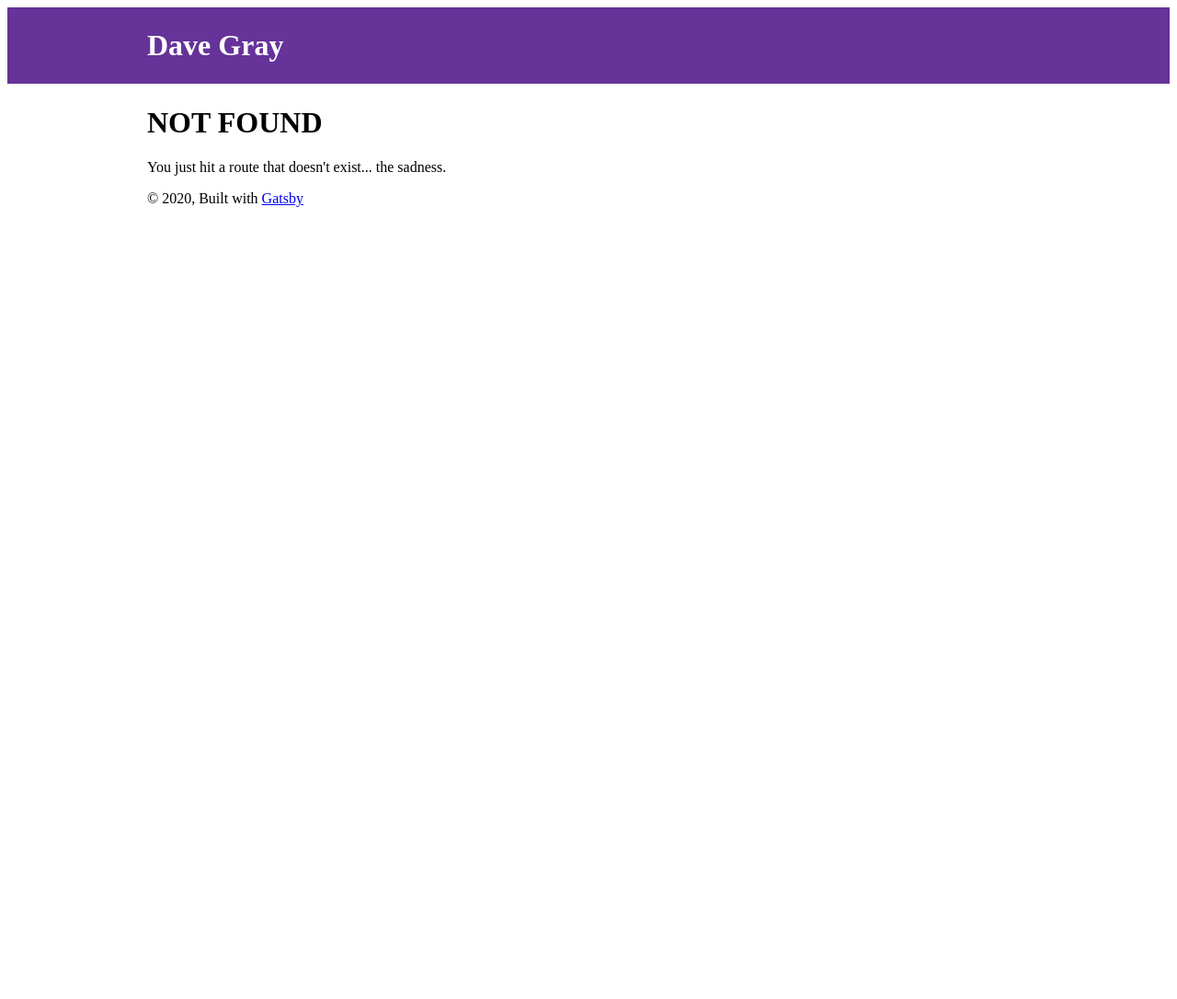
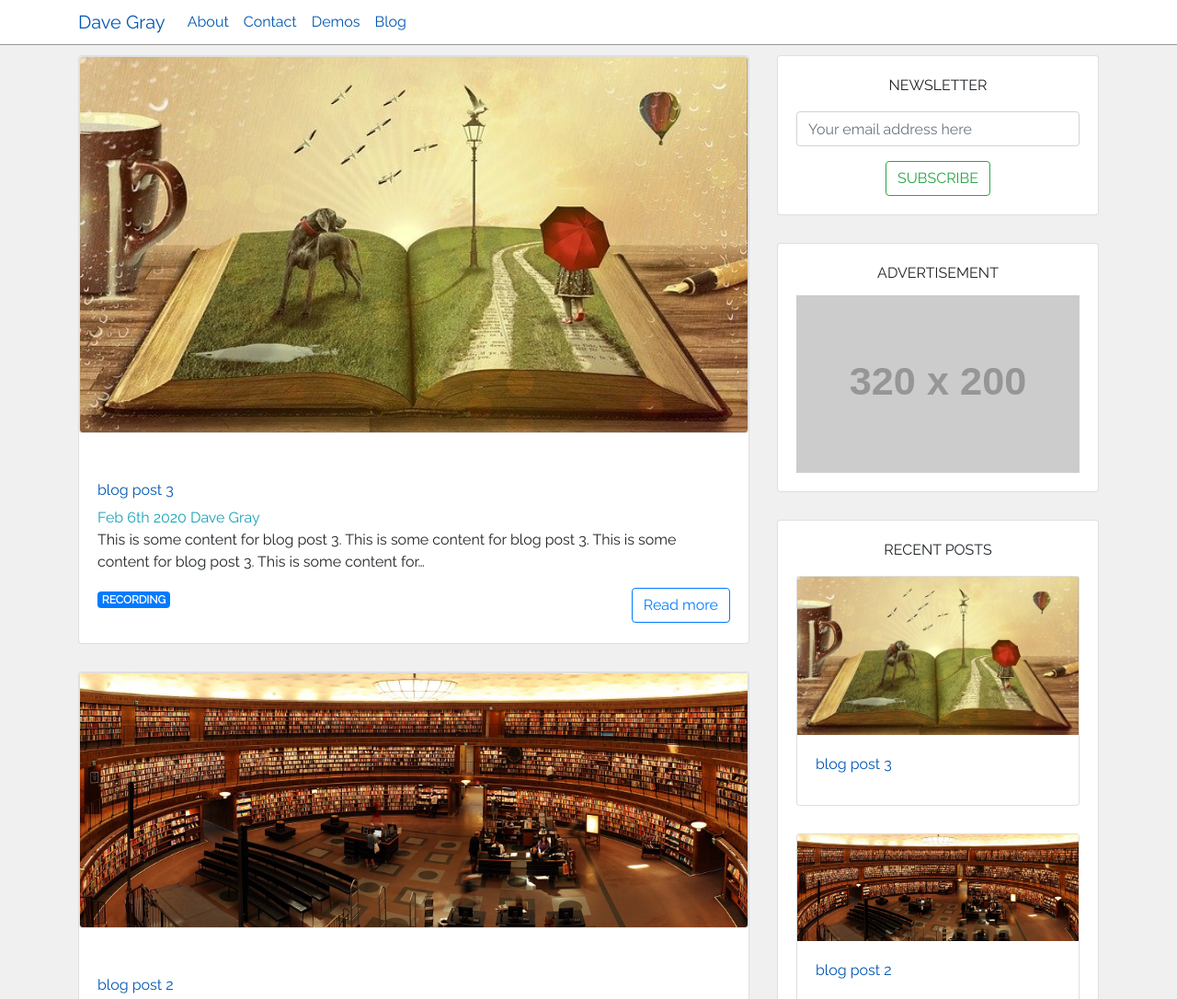
Before and after one commit to dogray7722/gatsbyprofile, a Gatsby site: page /blog in a window 1280 px wide. Before the commit this address had no page. Shown: the top 1086 px of the page at 92% size. Before the commit the page ends 800 px from the top, so only its background shows below. Built offline with nearby package versions, Linux system fonts and the light colour scheme; Gatsby itself is replaced by a stand-in of ours; placeholder pictures from the web are drawn by us.

Commit message:
add components and fix webpack error

```diff
--- /dev/null
+++ b/src/components/Footer.js
@@ -0,0 +1,42 @@
+import React from 'react'
+
+const Footer = () =>  (
+    <div className="site-footer">
+        <h4 className="text-center">
+            Dave Gray
+        </h4>
+    <p className="text-center">Follow me on social media</p>
+        <div className="footer-social-links">
+            <ul className="social-links-list">
+                <li>
+                    <a href="https://www.facebook.com" target="_blank"              rel="noopener noreferrer" className="facebook">
+                        <i className="fab fa-facebook-f fa-2x"></i>
+                    </a>
+                </li>
+                <li>
+                    <a href="https://www.facebook.com" target="_blank"              rel="noopener noreferrer" className="twitter">
+                        <i className="fab fa-twitter fa-2x"></i>
+                    </a>
+                </li>
+                <li>
+                    <a href="https://www.facebook.com" target="_blank"              rel="noopener noreferrer" className="google">
+                        <i className="fab fa-google fa-2x"></i>
+                    </a>
+                </li>
+                <li>
+                    <a href="https://www.facebook.com" target="_blank"              rel="noopener noreferrer" className="instagram">
+                        <i className="fab fa-instagram fa-2x"></i>
+                    </a>
+                </li>
+                <li>
+                    <a href="https://www.facebook.com" target="_blank"              rel="noopener noreferrer" className="linkedin">
+                        <i className="fab fa-linkedin fa-2x"></i>
+                    </a>
+                </li>
+            </ul>
+            </div>
+    </div>
+    )
+
+
+export default Footer
--- /dev/null
+++ b/src/components/Head.js
@@ -0,0 +1,10 @@
+import React from 'react'
+import { Helmet } from 'react-helmet'
+
+const Head = () => (
+        <Helmet>
+            <script src="https://kit.fontawesome.com/f15f4eba84.js" crossOrigin="anonymous"></script>
+        </Helmet>
+    )
+
+export default Head
--- /dev/null
+++ b/src/components/Post.js
@@ -0,0 +1,49 @@
+import React from "react"
+import { Link } from "gatsby"
+import {
+    Card,
+    CardBody,
+    CardTitle,
+    CardSubtitle,
+    CardText,
+    Badge
+} from "reactstrap"
+import Img from 'gatsby-image'
+import { slugify } from "../util/utilityFunctions"
+
+const post = ( { title, author, path, date, body, fluid, tags} ) => {
+    return (
+        <Card>
+            <Link to={path}>
+                <Img className="card image top" fluid={fluid} />
+            </Link>
+            <CardBody>
+            <Link to={path}>
+            <CardTitle>
+                {title}
+            </CardTitle>
+            </Link>
+            <CardSubtitle>
+                <span className="text-info">{date}</span>{" "}
+                <span className="text-info">{author}</span>
+            </CardSubtitle>
+            <CardText>{body}</CardText>
+            <ul className="post-tags">
+                {tags.map(tag => (
+                    <li key={tag}>
+                    <Link to={`/tag/${slugify(tag)}`}>
+                    {/* <Link to={tag}> */}
+                    <Badge color="primary" className="text-uppercase">
+                        {tag}
+                    </Badge>
+                    </Link>
+                    </li>
+                ))}
+                </ul>
+                <Link to={path} className = "btn btn-outline-primary float-right">Read more</Link>
+            </CardBody>
+        </Card>
+    )
+}
+
+export default post
--- /dev/null
+++ b/src/components/Sidebar.js
@@ -0,0 +1,89 @@
+import React from 'react'
+import { Card, CardBody, CardTitle, Form, FormGroup, Input } from 'reactstrap'
+import { graphql, StaticQuery, Link } from 'gatsby'
+import Img from 'gatsby-image'
+
+const Sidebar = () => (
+    <div>
+        <Card>
+            <CardBody>
+                <CardTitle className="text-center text-uppercase mb-3">Newsletter
+                </CardTitle>
+                <Form className="text-center">
+                    <FormGroup>
+                        <Input type="email" placeholder="Your email address here"/>
+                    </FormGroup>
+                    <button className="btn btn-outline-success text-uppercase">Subscribe
+                    </button>
+                </Form>
+            </CardBody>
+        </Card>
+        <Card>
+            <CardBody>
+                <CardTitle className="text-center text-uppercase">
+                    Advertisement
+                </CardTitle>
+                <img src="https://via.placeholder.com/320x200" alt="Advert" style={{ width: "100%"}}/>
+            </CardBody>
+        </Card>
+        <Card>
+            <CardBody>
+                <CardTitle className="text-center text-uppercase mb-3">
+                    Recent Posts
+                </CardTitle>
+                <StaticQuery
+                query={sidebarQuery}
+                render={(data) => (
+                    <div>
+                        {data.allMarkdownRemark.edges.map(({ node }) => (
+                        <Card key={node.id}>
+                            <Link to={node.frontmatter.path}>
+
+                            <Img className="card-image-top"
+                                fluid={node.frontmatter.image.childImageSharp.fluid}/>
+                            </Link>
+                        <CardBody>
+                            <CardTitle>
+                                <Link to={node.frontmatter.path}>
+                                    {node.frontmatter.title}
+                                </Link>
+                            </CardTitle>
+                        </CardBody>
+                        </Card>
+                        ))}
+                    </div>)
+                }/>
+            </CardBody>
+        </Card>
+    </div>
+)
+
+    const sidebarQuery = graphql`
+        query sidebarQuery {
+            allMarkdownRemark(
+                sort: { fields: [frontmatter___date], order: DESC}
+                limit: 3
+            ) {
+            edges{
+                node{
+                    id
+                    frontmatter{
+                        title
+                        path
+                        image{
+                            childImageSharp{
+                                fluid(maxWidth: 300){
+                                    ...GatsbyImageSharpFluid
+                                }
+                            }
+                        }
+                    }
+                }
+            }
+        }
+    }
+
+`
+
+
+export default Sidebar
--- a/src/components/header.js
+++ b/src/components/header.js
@@ -1,35 +1,49 @@
-import { Link } from "gatsby"
 import PropTypes from "prop-types"
-import React from "react"
+import React, { useState } from "react"
+import {
+  Collapse,
+  Navbar,
+  NavbarToggler,
+  NavbarBrand,
+  Nav,
+  NavItem,
+  NavLink,
+  UncontrolledDropdown
+} from 'reactstrap';
 
-const Header = ({ siteTitle }) => (
-  <header
-    style={{
-      background: `rebeccapurple`,
-      marginBottom: `1.45rem`,
-    }}
-  >
-    <div
-      style={{
-        margin: `0 auto`,
-        maxWidth: 960,
-        padding: `1.45rem 1.0875rem`,
-      }}
-    >
-      <h1 style={{ margin: 0 }}>
-        <Link
-          to="/"
-          style={{
-            color: `white`,
-            textDecoration: `none`,
-          }}
-        >
-          {siteTitle}
-        </Link>
-      </h1>
-    </div>
-  </header>
-)
+const Header = (props) => {
+
+    const [isOpen, setIsOpen] = useState(false);
+    const toggle = () => setIsOpen(!isOpen);
+
+    return (
+
+        <Navbar fixed="top" expand="sm">
+        <div className="container">
+          <NavbarBrand href="/">{props.siteTitle}</NavbarBrand>
+          <NavbarToggler onClick={toggle} />
+          <Collapse isOpen={isOpen} navbar>
+            <Nav className="mr-auto" navbar>
+              <NavItem>
+                <NavLink href="/about">About</NavLink>
+              </NavItem>
+              <NavItem>
+                <NavLink href="/contact">Contact</NavLink>
+              </NavItem>
+              <NavItem>
+                <NavLink href="/demos">Demos</NavLink>
+              </NavItem>
+              <NavItem>
+                <NavLink href="/blog">Blog</NavLink>
+              </NavItem>
+              <UncontrolledDropdown nav inNavbar>
+            </UncontrolledDropdown>
+            </Nav>
+          </Collapse>
+        </div>
+      </Navbar>
+    );
+}
 
 Header.propTypes = {
   siteTitle: PropTypes.string,
--- a/src/components/layout.js
+++ b/src/components/layout.js
@@ -1,15 +1,13 @@
-/**
- * Layout component that queries for data
- * with Gatsby's useStaticQuery component
- *
- * See: https://www.gatsbyjs.org/docs/use-static-query/
- */
 
-import React from "react"
-import PropTypes from "prop-types"
-import { useStaticQuery, graphql } from "gatsby"
+import React from 'react'
+import PropTypes from 'prop-types'
+import { useStaticQuery, graphql } from 'gatsby'
 
-import Header from "./header"
+import Head from './Head'
+import Header from './header'
+import '../styles/index.scss'
+import Footer from './Footer'
+
 
 const Layout = ({ children }) => {
   const data = useStaticQuery(graphql`
@@ -24,20 +22,13 @@ const Layout = ({ children }) => {
 
   return (
     <>
+    <Head />
       <Header siteTitle={data.site.siteMetadata.title} />
-      <div
-        style={{
-          margin: `0 auto`,
-          maxWidth: 960,
-          padding: `0 1.0875rem 1.45rem`,
-        }}
+      <div className="container" id="content"
+
       >
         <main>{children}</main>
-        <footer>
-          © {new Date().getFullYear()}, Built with
-          {` `}
-          <a href="https://www.gatsbyjs.org">Gatsby</a>
-        </footer>
+        <Footer />
       </div>
     </>
   )
--- /dev/null
+++ b/src/pages/blog.js
@@ -0,0 +1,74 @@
+import React from 'react'
+
+import Layout from '../components/layout'
+import SEO from '../components/seo'
+import { graphql, StaticQuery } from 'gatsby'
+import Post from '../components/Post'
+import { Row, Col } from 'reactstrap'
+import Sidebar from '../components/Sidebar';
+
+const BlogPage = () => (
+
+  <Layout>
+    <SEO title="Blog" />
+    <Row>
+        <Col md="8">
+            <StaticQuery
+                query={indexQuery}
+                render = { data => {
+                return (
+                    <div>
+                        {data.allMarkdownRemark.edges.map(({ node }) => (
+                            <Post
+                                key={node.id}
+                                title={node.frontmatter.title}
+                                path={node.frontmatter.path}
+                                author={node.frontmatter.author}
+                                body={node.excerpt}
+                                date={node.frontmatter.date}
+                                fluid=              {node.frontmatter.image.childImageSharp.fluid}
+                                tags={node.frontmatter.tags}
+                            />
+                        ))}
+                    </div>
+                    )
+                }}
+            />
+        </Col>
+
+        <Col md="4">
+            <Sidebar>
+
+            </Sidebar>
+        </Col>
+        </Row>
+  </Layout>
+)
+
+const indexQuery = graphql`
+    query newQuery {
+    allMarkdownRemark(sort: {fields: [frontmatter___date], order: DESC}) {
+        edges{
+            node{
+                id
+                frontmatter{
+                    title
+                    date(formatString: "MMM Do YYYY")
+                    author
+                    path
+                    tags
+                    image {
+                        childImageSharp {
+                            fluid(maxWidth: 400) {
+                                ...GatsbyImageSharpFluid
+                            }
+                        }
+                    }
+                }
+            excerpt
+            }
+        }
+    }
+}`
+
+export default BlogPage
--- /dev/null
+++ b/src/pages/posts/post001.md
@@ -0,0 +1,15 @@
+---
+title: 'blog post 1'
+date: 2020-02-04
+author: 'Dave Gray'
+path: '/post001'
+image: ../../images/microphone_boy.jpg
+tags:
+  - audiobooks
+  - recording
+---
+This is some content for blog post 1.
+This is some content for blog post 1.
+This is some content for blog post 1.
+This is some content for blog post 1.
+This is some content for blog post 1.
--- /dev/null
+++ b/src/pages/posts/post002.md
@@ -0,0 +1,15 @@
+---
+title: 'blog post 2'
+date: 2020-02-05
+author: 'Dave Gray'
+path: '/post001'
+image: ../../images/library.jpg
+tags:
+  - voiceover
+  - recording
+---
+This is some content for blog post 2.
+This is some content for blog post 2.
+This is some content for blog post 2.
+This is some content for blog post 2.
+This is some content for blog post 2.
--- /dev/null
+++ b/src/pages/posts/post003.md
@@ -0,0 +1,14 @@
+---
+title: 'blog post 3'
+date: 2020-02-06
+author: 'Dave Gray'
+path: '/post003'
+image: ../../images/dream_book.jpg
+tags:
+  - recording
+---
+This is some content for blog post 3.
+This is some content for blog post 3.
+This is some content for blog post 3.
+This is some content for blog post 3.
+This is some content for blog post 3.
--- /dev/null
+++ b/src/util/utilityFunctions.js
@@ -0,0 +1,12 @@
+const slugify = function(text) {
+    return text
+    .toString()
+    .toLowerCase()
+    .replace(/\s+g/, '-')
+    .replace(/[^\w-]+/g, '')
+    .replace(/--+/g, '-')
+    .replace(/^-+/, '')
+    .replace(/-+$/, '')
+}
+
+module.exports = { slugify: slugify }
```
Also changed, not shown: gatsby-config.js (+12 -2 lines), package.json (+10 -4 lines), 1 other file.
